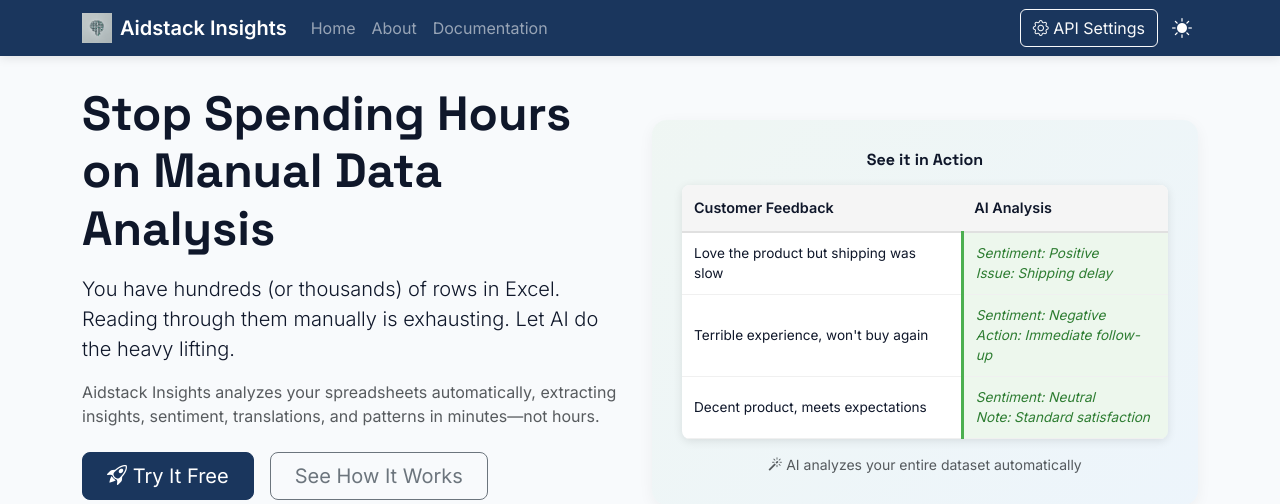
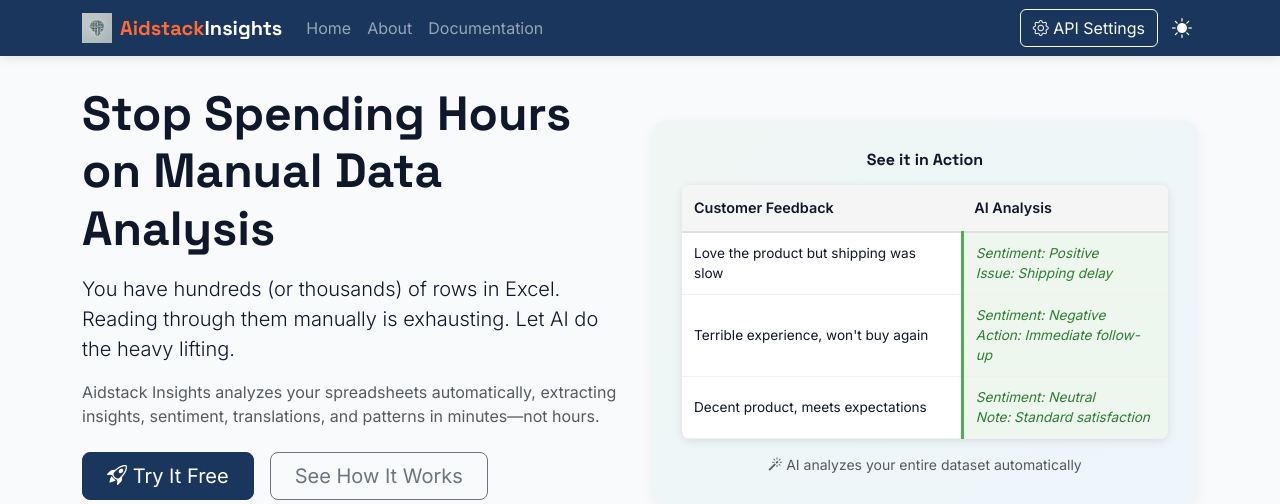
Before and after one commit to jmesplana/excel_ai_insight, a Flask app: page / in a window 1280 px wide. Shown: the top 504 px of the page. Run offline with Flask 2, Linux system fonts and the light colour scheme; some libraries are stand-ins or nearby versions.

Commit message:
Style 'Aidstack' brand name in orange and update documentation link
- Changed 'Aidstack' text color to brand orange (#FF6B35) in navbar
- Updated documentation link to point to repository
- Applied Space Grotesk font to brand name per brand guidelines

```diff
--- a/templates/index.html
+++ b/templates/index.html
@@ -356,6 +356,20 @@
             height: 30px;
         }
 
+        /* Aidstack brand name styling */
+        .navbar-brand {
+            font-family: 'Space Grotesk', sans-serif;
+            font-weight: 700;
+        }
+
+        .navbar-brand .brand-name {
+            color: var(--accent-color);  /* Orange */
+        }
+
+        body.dark-mode .navbar-brand .brand-name {
+            color: var(--accent-color);  /* Orange in dark mode too */
+        }
+
         /* Theme toggle */
         .theme-toggle {
             background: none;
@@ -542,7 +556,7 @@
     <nav class="navbar navbar-expand-lg navbar-dark">
         <div class="container">
             <a class="navbar-brand" href="#">
-                <img src="{{ url_for('static', filename='excel_ai_insight_logo.webp') }}" alt="Aidstack Logo"> Aidstack Insights
+                <img src="{{ url_for('static', filename='excel_ai_insight_logo.webp') }}" alt="Aidstack Logo"> <span class="brand-name">Aidstack</span> Insights
             </a>
             <button class="navbar-toggler" type="button" data-bs-toggle="collapse" data-bs-target="#navbarNav">
                 <span class="navbar-toggler-icon"></span>
@@ -556,7 +570,7 @@
                         <a class="nav-link" href="#" id="about-link">About</a>
                     </li>
                     <li class="nav-item">
-                        <a class="nav-link" href="https://www.github.com/jmesplana" target="_blank">Documentation</a>
+                        <a class="nav-link" href="https://www.github.com/jmesplana/excel_ai_insight" target="_blank">Documentation</a>
                     </li>
                 </ul>
                 <!-- API Settings Button -->
```
